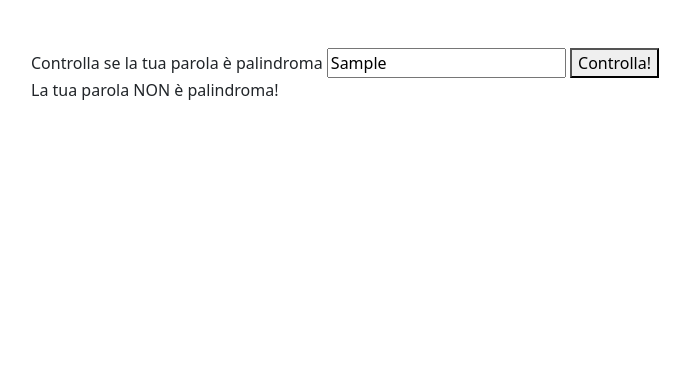
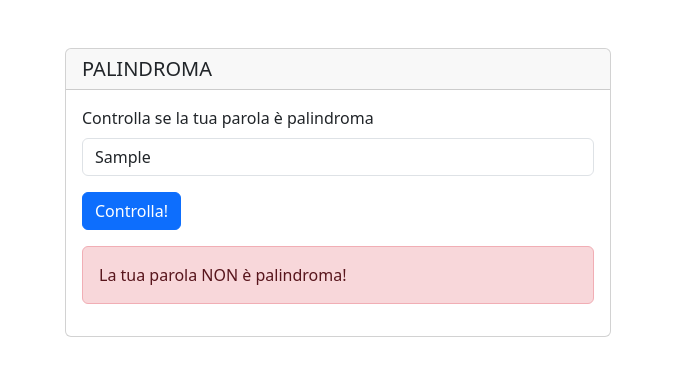
Before and after one commit to emilianogastaldo/js-paliedispari, a plain HTML site: page index.html in a window 1280 px wide. Both pictures are taken after typing "Sample" into the empty fields and a click on the button "Controlla!". Shown: the whole page, without its empty margins (17-707 px from the left). Drawn offline with nearby package versions, Linux system fonts and the light colour scheme.

Commit message:
added html for palindrome

```diff
--- a/index.html
+++ b/index.html
@@ -15,12 +15,22 @@
 </head>
 
 <body>
-    <form id="form-palindrome" class="p-5">
-        <label for="palindrome">Controlla se la tua parola è palindroma</label>
-        <input type="text" id="palindrome" placeholder="Scrivi qui">
-        <button>Controlla!</button>
-        <p id="result-palindrome"></p>
-    </form>
+    <div class="container">
+        <div class="row mt-5">
+            <div class="col-6">
+                <div class="card">
+                    <h5 class="card-header">PALINDROMA</h5>
+                    <form id="form-palindrome" class="card-body">
+                        <label for="palindrome" class="form-label">Controlla se la tua parola è palindroma</label>
+                        <input type="text" class="form-control mb-3" id="palindrome" placeholder="Scrivi qui" required>
+                        <button class="btn btn-primary mb-3">Controlla!</button>
+                        <p id="result-palindrome" class="alert"></p>
+                    </form>
+                </div>
+            </div>
+
+        </div>
+    </div>
 </body>
 
 </html>
--- a/js/script.js
+++ b/js/script.js
@@ -13,14 +13,17 @@
  * @returns true or false
  */
 function isPalindrome(word) {
+    //confermo la parola in minuscolo
+    word = word.toLowerCase();
     //flag per sapere se è palindroma o meno
     let isValid = true;
 
     //Controllo le lettere
     for (let i = 0; i < word.length / 2 && isValid; i++) {
         if (word.charAt(i) !== word.charAt(word.length - 1 - i)) isValid = false;
+        console.log(word.charAt(i), word.charAt(word.length - 1 - i), word.charAt(i) !== word.charAt(word.length - 1 - i));
     };
-    console.log('lunghezza' + word.length);
+
     return isValid;
 };
 
@@ -37,14 +40,18 @@ formPalindrome.addEventListener('submit', function (event) {
     let messagePalindrome = 'La tua parola NON è palindroma!'
 
     //Modifico il messaggio se la parola è palindroma
-    if (isPalindrome(inputPalindrome)) messagePalindrome = 'La tua parola è palindroma';
+    if (isPalindrome(inputPalindrome)) {
+        messagePalindrome = 'La tua parola è palindroma';
+        resultPalindorm.classList.add("alert-success");
+        resultPalindorm.classList.remove("alert-danger");
+    } else {
+        resultPalindorm.classList.add("alert-danger");
+        resultPalindorm.classList.remove("alert-success");
+    }
 
     //Stampo il messaggio in pagina
     resultPalindorm.innerText = messagePalindrome;
 });
-// const input = prompt('Dammi una parola e ti dirò se è palindroma')
-
-// console.log(isPalindrome(input));
 
 
 /*
```
